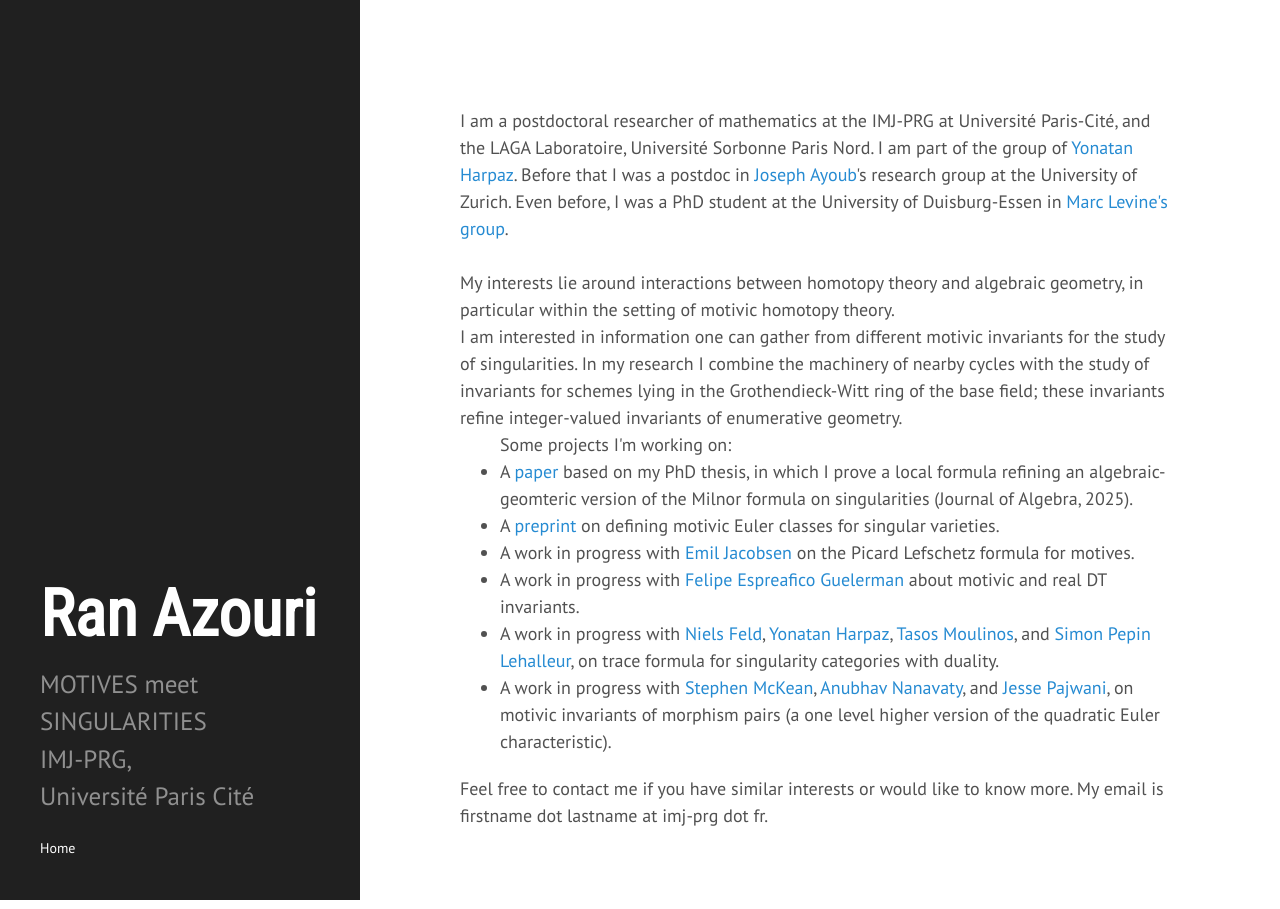
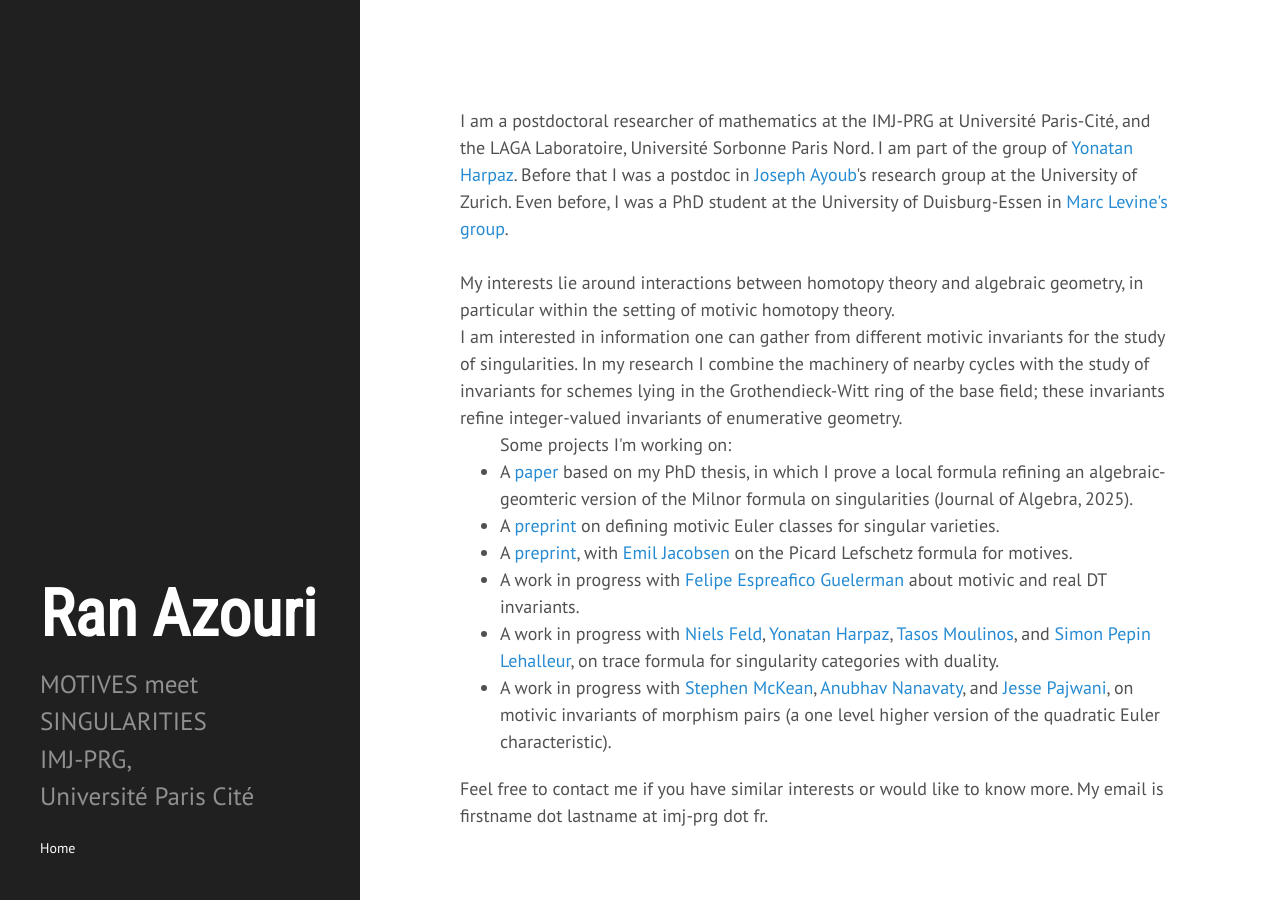
Before and after one commit to ransass/ransass.github.io, a Jekyll site: the page built from index.html, in a window 1280 px wide. Built offline with Jekyll 4.4.1, drawn with Linux system fonts in a browser that asks for light colours; some web fonts are replaced; the list of posts is cut into pages by our own code.

Commit message:
Update index.html

```diff
--- a/index.html
+++ b/index.html
@@ -26,7 +26,7 @@ on defining motivic Euler classes for singular varieties.
 <br/> </li>
 
   <li>
-A work in progress with <a href=https://www.emiljacobsen.se/>Emil Jacobsen</a> on the Picard Lefschetz formula for motives.
+A <a href="https://arxiv.org/abs/2510.12762">preprint</a>, with <a href=https://www.emiljacobsen.se/>Emil Jacobsen</a> on the Picard Lefschetz formula for motives.
 <br/> </li>
 
     <li>
```
